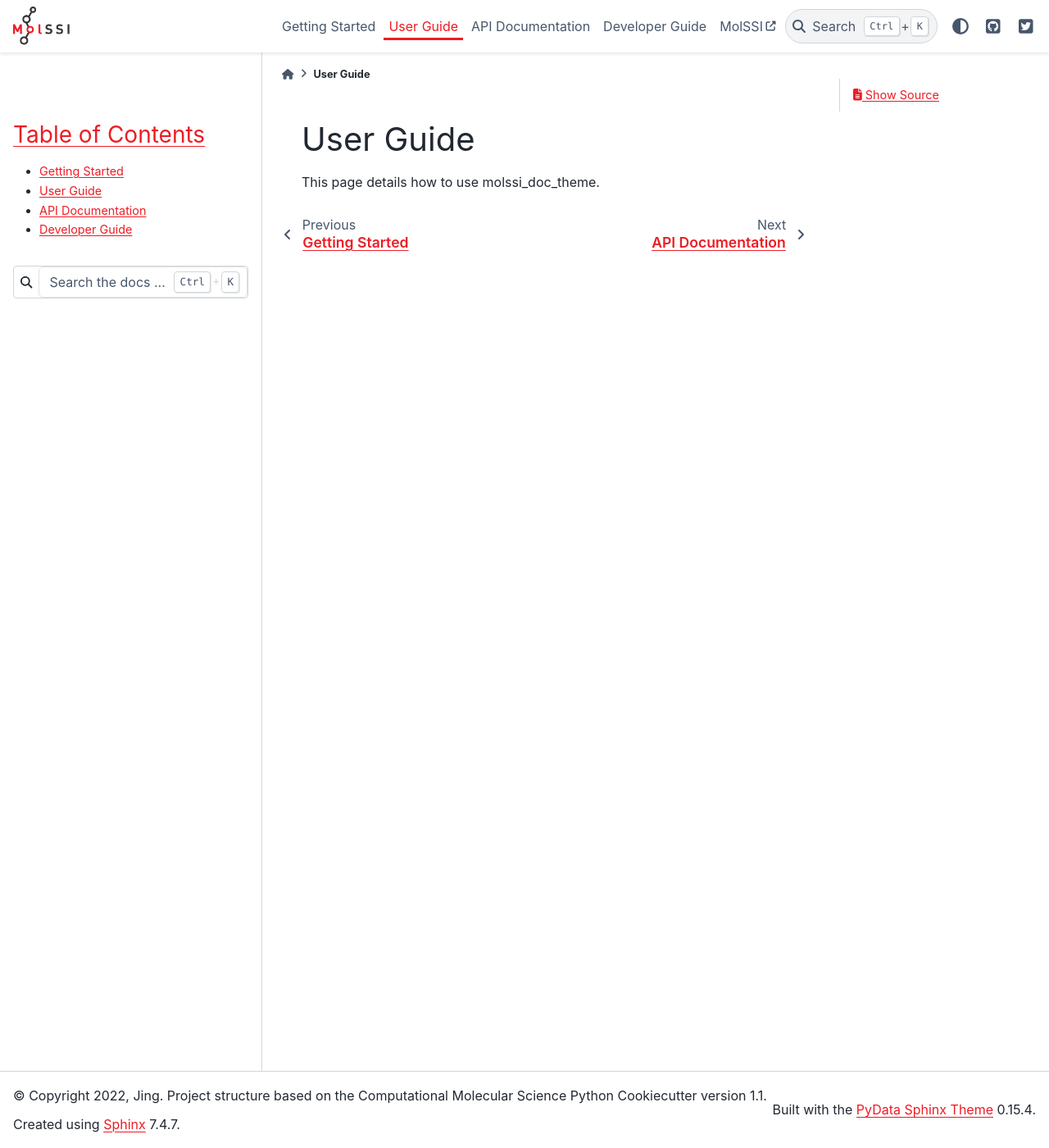
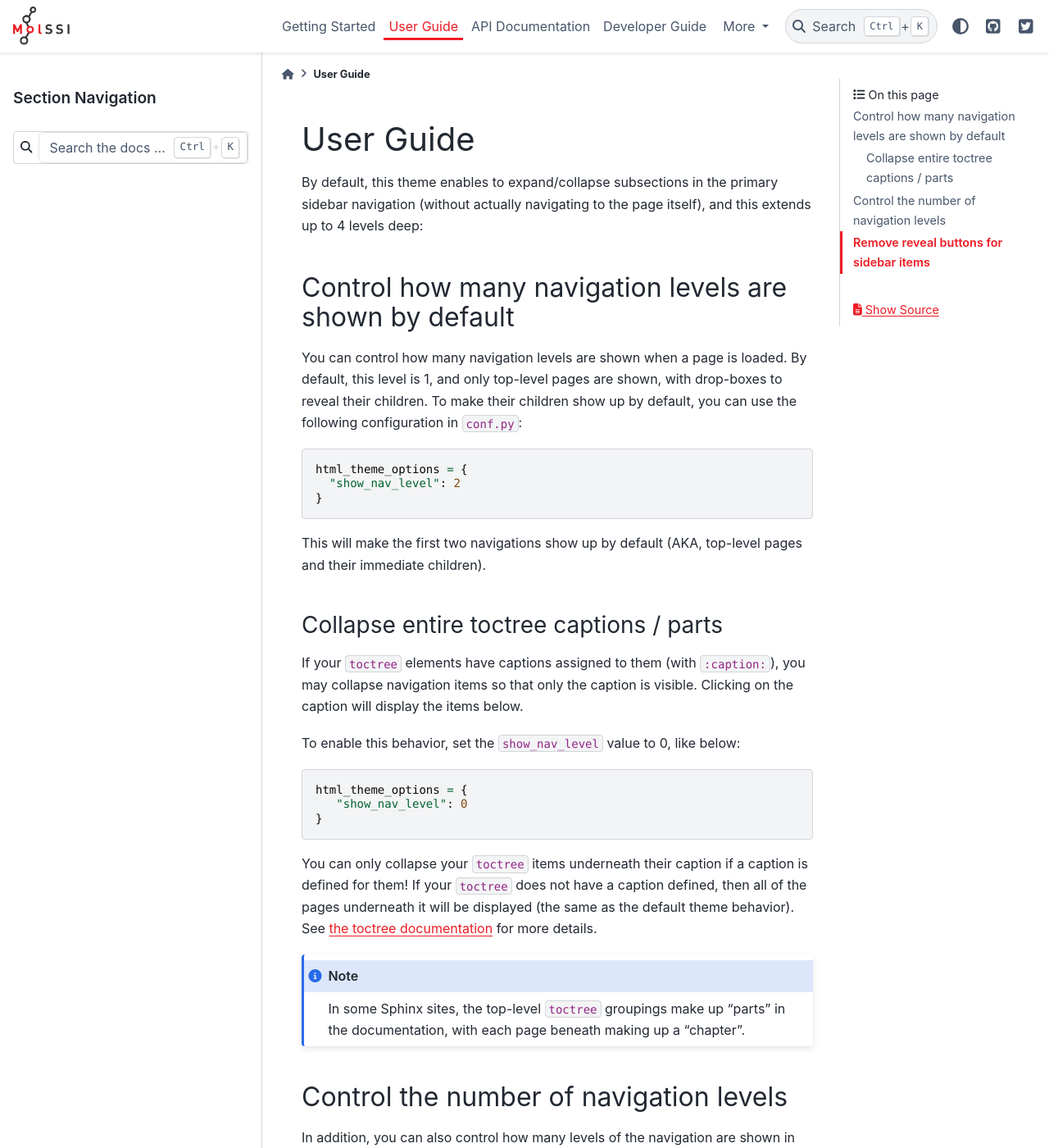
Before and after one commit to jchen0506/molssi_doc_theme, a Sphinx documentation site: the page built from docs/user_guide.rst, in a window 1280 px wide and 1400 px high. Shown: the whole window at 82% size. Built offline with Sphinx 7.4.7 and the PyData theme 0.15.4, drawn with Linux system fonts in a browser that asks for light colours; the version number could not be read and is left out; some of the changed text lies outside the part shown.

Commit message:
experiment about left sidebar

```diff
--- a/docs/_static/css/custom.css
+++ b/docs/_static/css/custom.css
@@ -1,10 +1,6 @@
 @import "../basic.css";
 
-:root {
+html {
 	--pst-color-primary: #ed1c24 !important;
 	--pst-color-link-hover: gray !important;
 }
-
-i.fa-twitter-square:before {
-	color: gray;
-}
--- a/docs/conf.py
+++ b/docs/conf.py
@@ -110,9 +110,8 @@
       "image_light": "molssi_main_logo.png",
       "image_dark": "molssi_main_logo_inverted_white.png",
     },
-
-	"show_nav_level": 2,
-	"collapse_navigation": False,
+	"show_toc_level": 2,
+	"header_links_before_dropdown": 4,
 	"external_links": [
       {"name": "MolSSI", "url": "https://molssi.org"}
   ],
@@ -136,9 +135,11 @@
 # default: ``['localtoc.html', 'relations.html', 'sourcelink.html',
 # 'searchbox.html']``.
 #
+
 html_sidebars = {
-  '**': ['globaltoc.html','search-field.html']
+  "**": ['sidebar-nav-bs', 'search-field.html']
 }
+
 
 
 # -- Options for HTMLHelp output ---------------------------------------------
--- a/docs/user_guide.rst
+++ b/docs/user_guide.rst
@@ -1,4 +1,78 @@
 User Guide
 ===============
 
-This page details how to use molssi_doc_theme.
+
+By default, this theme enables to expand/collapse subsections in the primary
+sidebar navigation (without actually navigating to the page itself), and this extends
+up to 4 levels deep:
+
+
+
+Control how many navigation levels are shown by default
+-------------------------------------------------------
+
+You can control how many navigation levels are shown when a page is
+loaded. By default, this level is 1, and only top-level pages are shown,
+with drop-boxes to reveal their children. To make their children show up by
+default, you can use the following configuration in ``conf.py``:
+
+.. code:: python
+
+   html_theme_options = {
+     "show_nav_level": 2
+   }
+
+This will make the first two navigations show up by default (AKA, top-level
+pages and their immediate children).
+
+Collapse entire toctree captions / parts
+~~~~~~~~~~~~~~~~~~~~~~~~~~~~~~~~~~~~~~~~
+
+If your ``toctree`` elements have captions assigned to them (with ``:caption:``), you may
+collapse navigation items so that only the caption is visible. Clicking on the
+caption will display the items below.
+
+To enable this behavior, set the ``show_nav_level`` value to 0, like below:
+
+.. code:: python
+
+   html_theme_options = {
+      "show_nav_level": 0
+   }
+
+You can only collapse your ``toctree`` items underneath their caption if a caption is defined for them!
+If your ``toctree`` does not have a caption defined, then all of the pages underneath it will be displayed
+(the same as the default theme behavior). See `the toctree documentation <https://www.sphinx-doc.org/en/master/usage/restructuredtext/directives.html#directive-toctree>`_
+for more details.
+
+.. note::
+
+   In some Sphinx sites, the top-level ``toctree`` groupings make up "parts" in the documentation, with
+   each page beneath making up a "chapter".
+
+.. _navigation-levels:
+
+Control the number of navigation levels
+---------------------------------------
+
+In addition, you can also control how many levels of the navigation are shown
+in the sidebar (with a default of 4):
+
+.. code:: python
+
+   html_theme_options = {
+     "navigation_depth": 2
+   }
+
+
+Remove reveal buttons for sidebar items
+---------------------------------------
+
+It is possible to turn off the expandable navigation entirely by setting
+the `collapse_navigation` config option to True:
+
+.. code:: python
+
+   html_theme_options = {
+     "collapse_navigation": True
+   }
```
Also changed, not shown: docs/getting_started.rst (+29 -1 lines).
